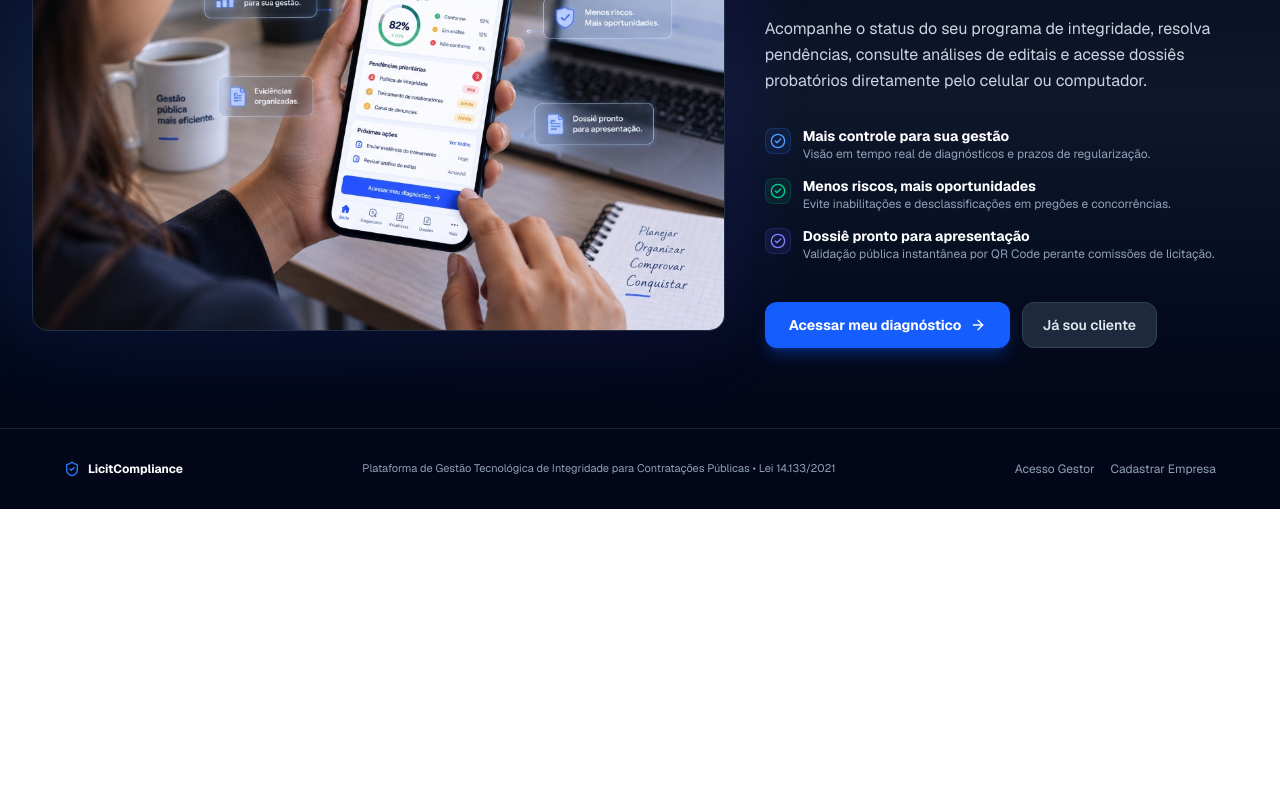
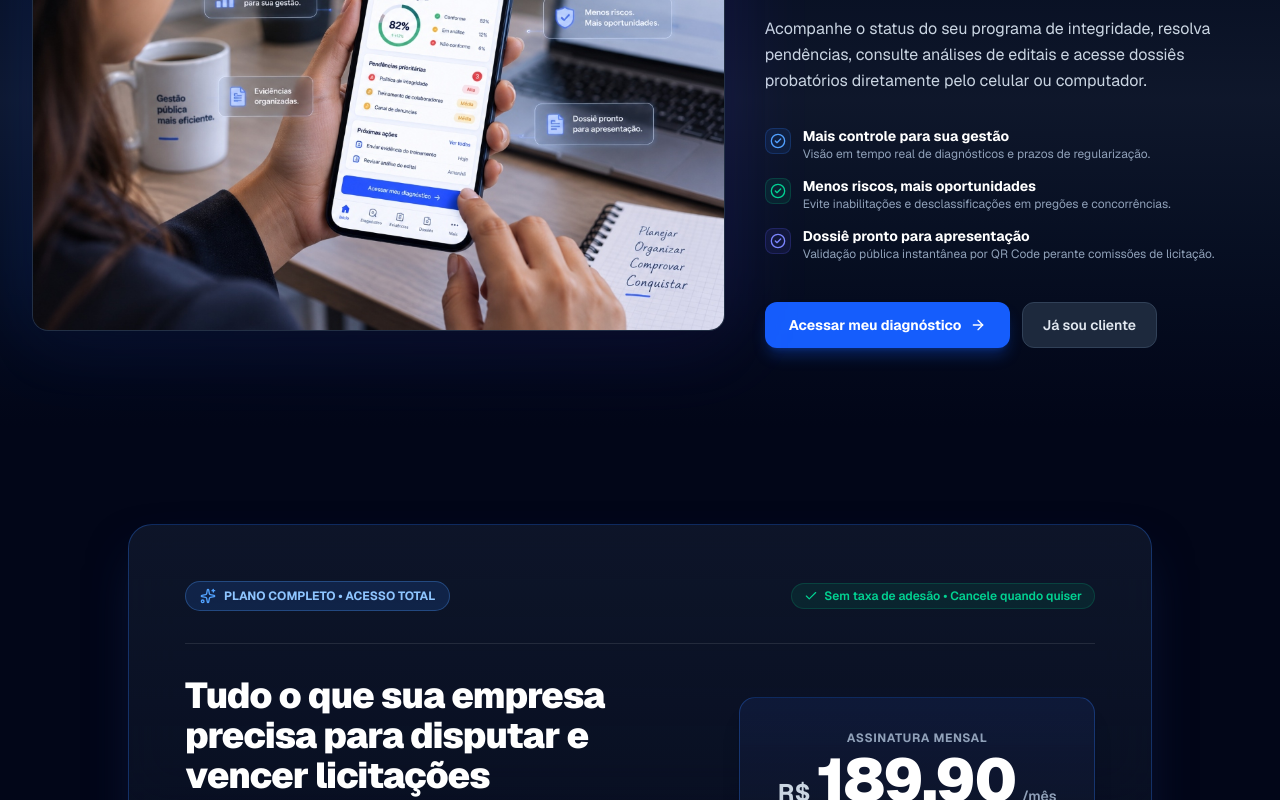
Before and after one commit to erictauzzar-a11y/licitcompliance, a Next.js app: page / in a window 1280 px wide. Shown: the part 2000-2800 px from the top of the page. Before the commit the page ends 2509 px from the top, so only its background shows below. Built offline with nearby package versions, Linux system fonts and the light colour scheme.

Commit message:
feat(landing): add high-converting R$ 189,90/month pricing banner section

```diff
--- a/src/app/page.tsx
+++ b/src/app/page.tsx
@@ -431,6 +431,107 @@ export default function HomePage() {
         </div>
       </section>
 
+      {/* BANNER DE PREÇO — R$ 189,90/MÊS (PLANO COMPLETO) */}
+      <section id="planos" className="py-24 px-4 sm:px-6 lg:px-8 relative overflow-hidden bg-slate-950">
+        {/* Luzes de fundo atmosféricas */}
+        <div className="absolute top-1/2 left-1/2 -translate-x-1/2 -translate-y-1/2 w-[700px] h-[350px] bg-blue-600/15 blur-[140px] pointer-events-none -z-10" />
+        <div className="absolute -bottom-20 right-1/4 w-[400px] h-[300px] bg-indigo-600/10 blur-[120px] pointer-events-none -z-10" />
+
+        <div className="max-w-5xl mx-auto">
+          {/* Card Principal do Banner */}
+          <div className="relative rounded-3xl p-8 sm:p-12 lg:p-14 bg-gradient-to-b from-slate-900/90 via-slate-900/60 to-slate-950/90 border border-blue-500/30 shadow-2xl shadow-blue-950/60 backdrop-blur-xl">
+            {/* Badge de Oferta Especial */}
+            <div className="flex flex-wrap items-center justify-between gap-4 pb-8 border-b border-white/10">
+              <div className="flex items-center gap-2 px-3.5 py-1.5 rounded-full bg-blue-500/15 text-blue-300 text-xs font-bold border border-blue-400/30">
+                <Sparkles className="w-4 h-4 text-blue-400" />
+                <span>PLANO COMPLETO • ACESSO TOTAL</span>
+              </div>
+              <div className="text-xs font-semibold text-emerald-400 flex items-center gap-1.5 bg-emerald-500/10 px-3 py-1 rounded-full border border-emerald-500/20">
+                <Check className="w-3.5 h-3.5" />
+                <span>Sem taxa de adesão • Cancele quando quiser</span>
+              </div>
+            </div>
+
+            <div className="grid grid-cols-1 lg:grid-cols-12 gap-10 items-center pt-8">
+              {/* Lado Esquerdo: Chamada e Benefícios */}
+              <div className="lg:col-span-7 space-y-6">
+                <div>
+                  <h3 className="text-2xl sm:text-4xl font-black text-white tracking-tight">
+                    Tudo o que sua empresa precisa para disputar e vencer licitações
+                  </h3>
+                  <p className="text-slate-300 text-sm sm:text-base mt-3 leading-relaxed">
+                    Conformidade integral com a Lei 14.133/2021 e NR-1, canal de denúncias independente, análise de editais com IA e dossiês probatórios com validação pública.
+                  </p>
+                </div>
+
+                <div className="grid grid-cols-1 sm:grid-cols-2 gap-3 pt-2">
+                  <div className="flex items-center gap-2.5 text-xs text-slate-200">
+                    <CheckCircle2 className="w-4 h-4 text-emerald-400 shrink-0" />
+                    <span>Diagnóstico de Integridade Contínuo</span>
+                  </div>
+                  <div className="flex items-center gap-2.5 text-xs text-slate-200">
+                    <CheckCircle2 className="w-4 h-4 text-emerald-400 shrink-0" />
+                    <span>Análise de Editais com IA</span>
+                  </div>
+                  <div className="flex items-center gap-2.5 text-xs text-slate-200">
+                    <CheckCircle2 className="w-4 h-4 text-emerald-400 shrink-0" />
+                    <span>Canal de Denúncias com Anonimato</span>
+                  </div>
+                  <div className="flex items-center gap-2.5 text-xs text-slate-200">
+                    <CheckCircle2 className="w-4 h-4 text-emerald-400 shrink-0" />
+                    <span>Dossiês com QR Code e Hash SHA-256</span>
+                  </div>
+                  <div className="flex items-center gap-2.5 text-xs text-slate-200">
+                    <CheckCircle2 className="w-4 h-4 text-emerald-400 shrink-0" />
+                    <span>Treinamento e Capacitação da Equipe</span>
+                  </div>
+                  <div className="flex items-center gap-2.5 text-xs text-slate-200">
+                    <CheckCircle2 className="w-4 h-4 text-emerald-400 shrink-0" />
+                    <span>Due Diligence de Terceiros e Sócios</span>
+                  </div>
+                </div>
+              </div>
+
+              {/* Lado Direito: Preço e CTA em Destaque */}
+              <div className="lg:col-span-5 bg-gradient-to-b from-blue-950/40 via-slate-900/80 to-slate-950 p-7 sm:p-8 rounded-2xl border border-blue-500/30 text-center space-y-6 shadow-xl relative overflow-hidden">
+                <div className="space-y-1">
+                  <div className="text-xs uppercase font-bold text-slate-400 tracking-wider">
+                    Assinatura Mensal
+                  </div>
+                  <div className="flex items-baseline justify-center gap-1.5 text-white">
+                    <span className="text-2xl font-bold text-slate-300">R$</span>
+                    <span className="text-5xl sm:text-6xl font-black tracking-tight text-white">189,90</span>
+                    <span className="text-sm font-semibold text-slate-400">/mês</span>
+                  </div>
+                  <p className="text-[11px] text-blue-300 font-medium">
+                    Ativação imediata da plataforma
+                  </p>
+                </div>
+
+                <div className="space-y-3">
+                  <Link
+                    href="/cadastro"
+                    className="w-full bg-blue-600 hover:bg-blue-500 text-white font-bold py-4 px-6 rounded-xl shadow-xl shadow-blue-600/40 transition-all text-sm flex items-center justify-center gap-2 group active:scale-[0.98]"
+                  >
+                    <span>Começar agora por R$ 189,90</span>
+                    <ArrowRight className="w-4 h-4 group-hover:translate-x-1 transition-transform" />
+                  </Link>
+
+                  <div className="flex items-center justify-center gap-3 text-[11px] text-slate-400">
+                    <div className="flex items-center gap-1">
+                      <ShieldCheck className="w-3.5 h-3.5 text-blue-400" />
+                      <span>Pagamento Seguro</span>
+                    </div>
+                    <span>•</span>
+                    <span>Acesso Instantâneo</span>
+                  </div>
+                </div>
+              </div>
+            </div>
+          </div>
+        </div>
+      </section>
+
       {/* Rodapé */}
       <footer className="mt-auto border-t border-slate-800/80 bg-slate-950 py-8 px-4 text-center text-xs text-slate-400">
         <div className="max-w-6xl mx-auto flex flex-col sm:flex-row items-center justify-between gap-4">
```
